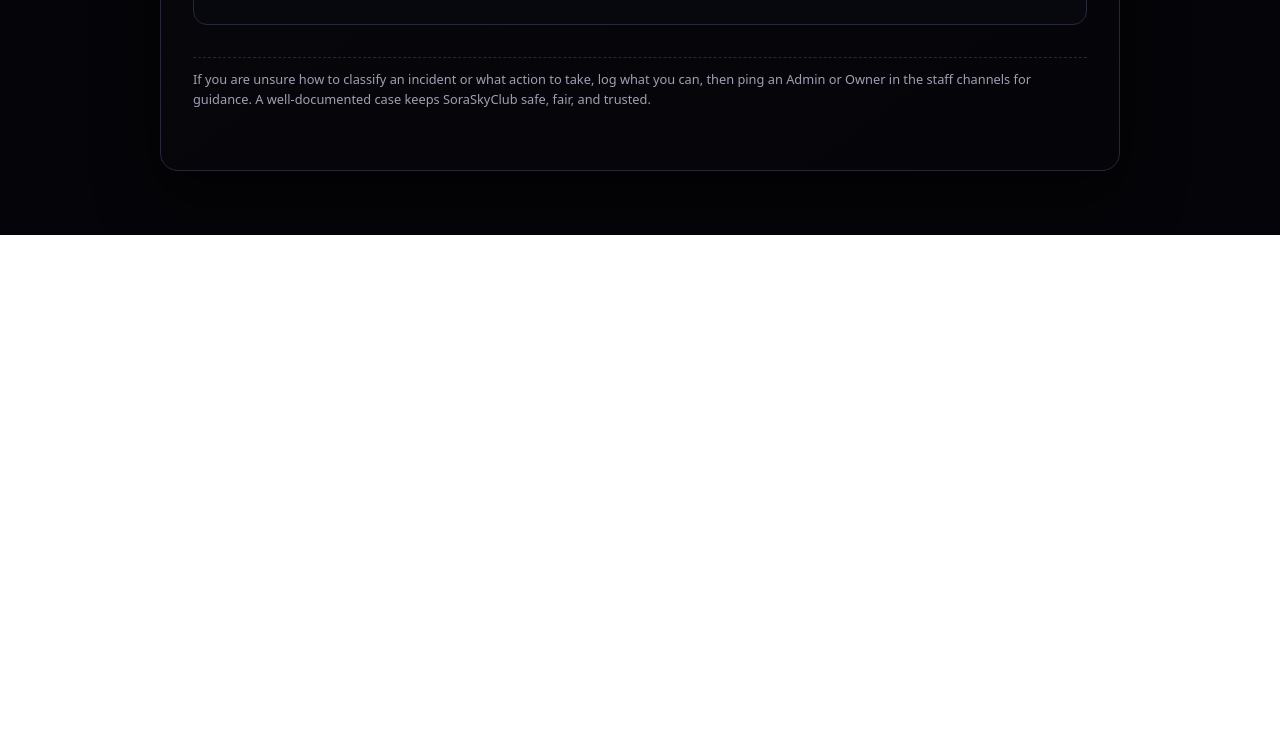
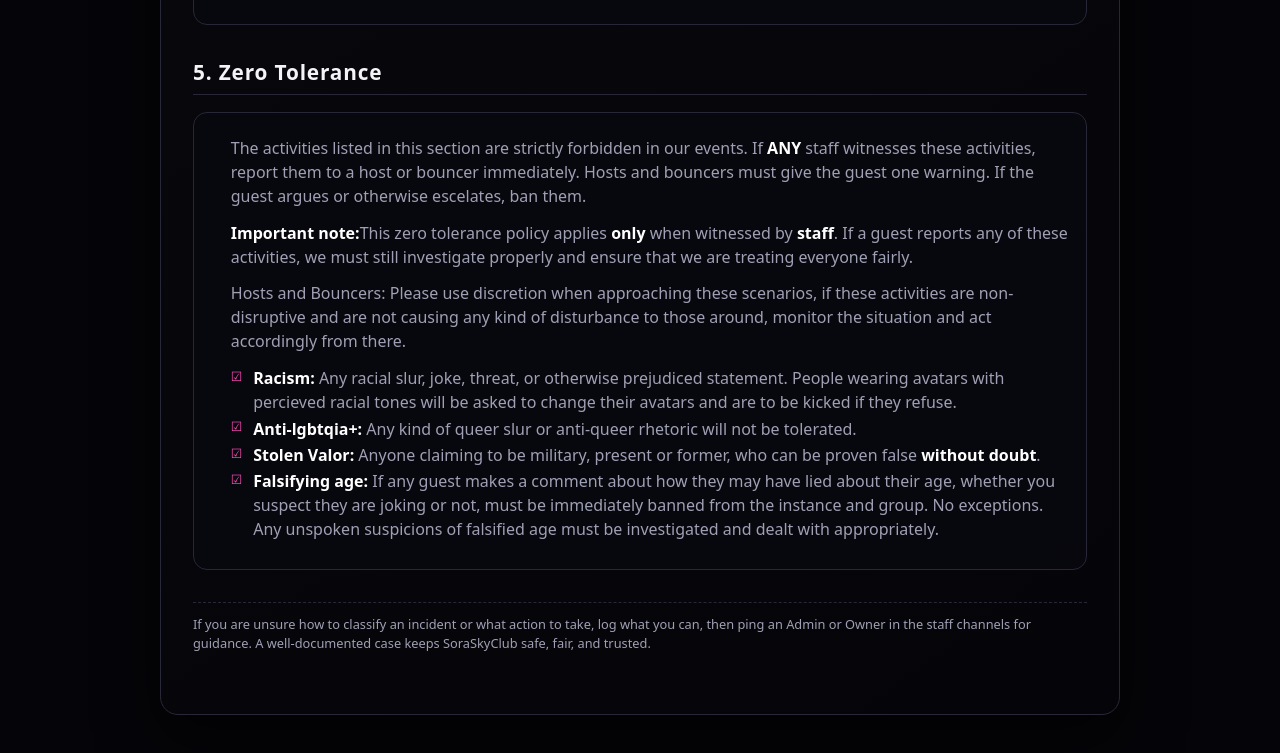
Before and after one commit to SoraisHollow/SoraSkyClubSOPs, a plain HTML site: page Moderation.html in a window 1280 px wide. Shown: the part 3173-3926 px from the top of the page. Before the commit the page ends 3408 px from the top, so only its background shows below. Drawn offline with Linux system fonts and the light colour scheme.

Commit message:
Update Moderation.html
Added additional Zero Tolerance policies to the Moderation SOPs.

```diff
--- a/Moderation.html
+++ b/Moderation.html
@@ -331,6 +331,22 @@
       </ul>
     </div>
 
+      <h2>5. Zero Tolerance</h2>
+      <div class="section-box">
+          <ul class="checklist">
+              <p>The activities listed in this section are strictly forbidden in our events. If <strong>ANY</strong> staff witnesses these activities, report them to a host or bouncer immediately. Hosts and bouncers must give the guest one warning. If the guest argues or otherwise escelates, ban them.</p>
+
+              <p><strong>Important note:</strong>This zero tolerance policy applies <strong>only</strong> when witnessed by <strong>staff</strong>. If a guest reports any of these activities, we must still investigate properly and ensure that we are treating everyone fairly.</p>
+
+              <p>Hosts and Bouncers: Please use discretion when approaching these scenarios, if these activities are non-disruptive and are not causing any kind of disturbance to those around, monitor the situation and act accordingly from there.</p>
+
+              <li><strong>Racism:</strong> Any racial slur, joke, threat, or otherwise prejudiced statement. People wearing avatars with percieved racial tones will be asked to change their avatars and are to be kicked if they refuse.</li>
+              <li><strong>Anti-lgbtqia+:</strong> Any kind of queer slur or anti-queer rhetoric will not be tolerated.</li>
+              <li><strong>Stolen Valor:</strong> Anyone claiming to be military, present or former, who can be proven false <strong>without doubt</strong>.</li>
+              <li><strong>Falsifying age:</strong> If any guest makes a comment about how they may have lied about their age, whether you suspect they are joking or not, must be immediately banned from the instance and group. No exceptions. Any unspoken suspicions of falsified age must be investigated and dealt with appropriately.</li>
+          </ul>
+      </div>
+
     <p class="footer-note">
       If you are unsure how to classify an incident or what action to take, log what you can,
       then ping an Admin or Owner in the staff channels for guidance.
```
